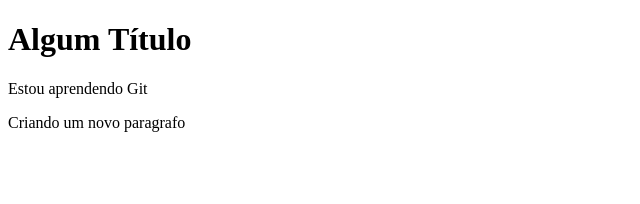
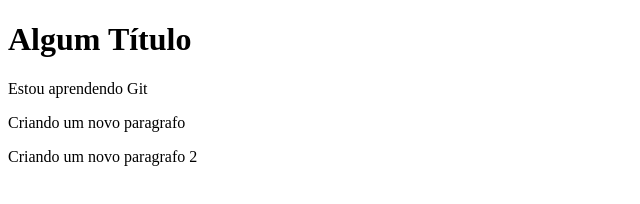
Before and after one commit to TiagoLobo77/tutorial_git, a plain HTML site: page index.html in a window 1280 px wide. Shown: the whole page, without its empty margins (0-640 px from the left). Drawn offline with Linux system fonts and the light colour scheme.

Commit message:
nova demanda

```diff
--- a/index.html
+++ b/index.html
@@ -9,5 +9,6 @@
     <h1>Algum Título</h1>
     <p>Estou aprendendo Git</p>
     <p>Criando um novo paragrafo</p>
+    <p>Criando um novo paragrafo 2</p>
 </body>
 </html>
```
